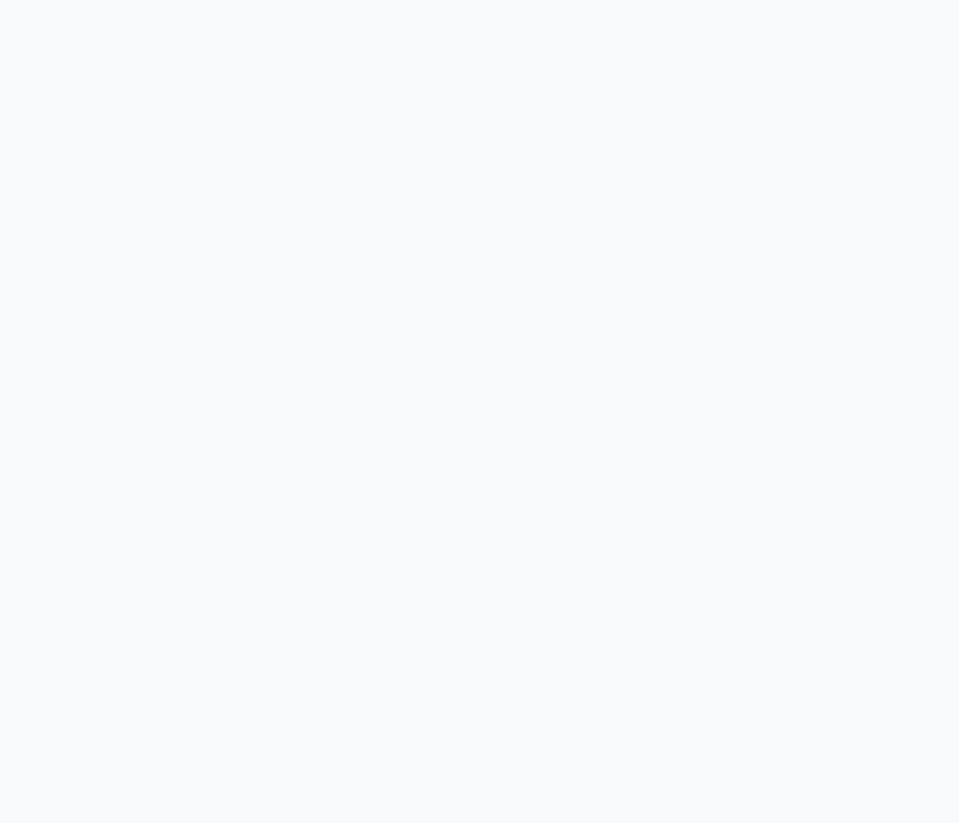
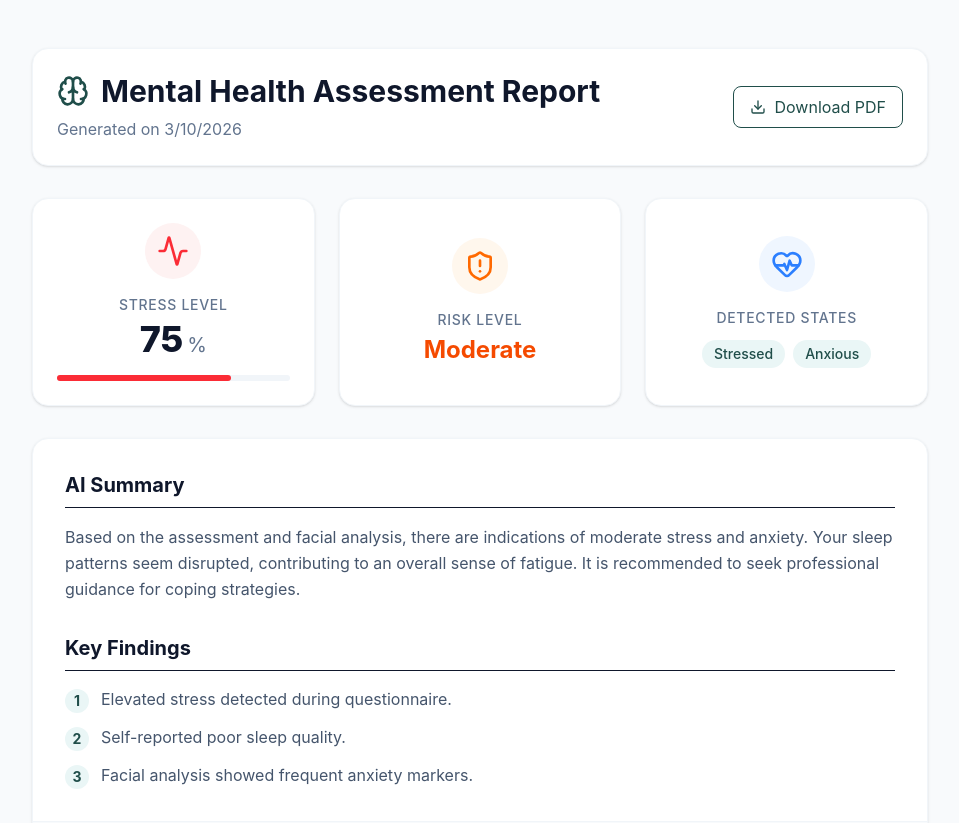
Before and after one commit to Ramkrushna77/CHK-1772563381363-6119-frontend, a React (Vite) app: page /report in a window 1280 px wide. Before the commit this address had no page. Shown: the top 823 px of the page, without its empty margins (160-1119 px from the left). Before the commit the page ends 800 px from the top, so only its background shows below. Built offline with nearby package versions, Linux system fonts and the light colour scheme.

Commit message:
feat: implement Mental Health Assessment page with face-api

```diff
--- a/src/App.jsx
+++ b/src/App.jsx
@@ -4,6 +4,7 @@ import LoginPage from './pages/LoginPage';
 import SignupPage from './pages/SignupPage';
 import ProfileCreationPage from './pages/ProfileCreationPage';
 import AssessmentPage from './pages/AssessmentPage';
+import ReportPage from './pages/ReportPage';
 
 function App() {
     return (
@@ -14,6 +15,7 @@ function App() {
                 <Route path="/signup" element={<SignupPage />} />
                 <Route path="/profile-creation" element={<ProfileCreationPage />} />
                 <Route path="/assessment" element={<AssessmentPage />} />
+                <Route path="/report" element={<ReportPage />} />
                 {/* Additional routes will be added here */}
             </Routes>
         </BrowserRouter>
--- /dev/null
+++ b/src/pages/ReportPage.jsx
@@ -0,0 +1,147 @@
+import { useState, useEffect } from 'react';
+import { useNavigate } from 'react-router-dom';
+import { Activity, Brain, ShieldAlert, HeartPulse, ChevronRight, Download } from 'lucide-react';
+
+export default function ReportPage() {
+    const navigate = useNavigate();
+    const [loading, setLoading] = useState(true);
+
+    // Mock Assessment Results
+    const reportData = {
+        stressLevel: 75, // percentage
+        riskLevel: 'Moderate',
+        predominantEmotions: ['Stressed', 'Anxious'],
+        summary: "Based on the assessment and facial analysis, there are indications of moderate stress and anxiety. Your sleep patterns seem disrupted, contributing to an overall sense of fatigue. It is recommended to seek professional guidance for coping strategies.",
+        keyFindings: [
+            "Elevated stress detected during questionnaire.",
+            "Self-reported poor sleep quality.",
+            "Facial analysis showed frequent anxiety markers."
+        ]
+    };
+
+    useEffect(() => {
+        // Simulate AI processing time
+        const timer = setTimeout(() => {
+            setLoading(false);
+        }, 3500);
+        return () => clearTimeout(timer);
+    }, []);
+
+    if (loading) {
+        return (
+            <div className="min-h-screen bg-[#EAF6F6] flex flex-col items-center justify-center p-4">
+                <div className="relative">
+                    <div className="absolute inset-0 rounded-full border-t-4 border-[#204E4A] animate-spin h-24 w-24"></div>
+                    <Brain className="h-24 w-24 text-[#204E4A] p-6 animate-pulse" />
+                </div>
+                <h2 className="mt-8 text-2xl font-bold text-[#204E4A] animate-pulse">
+                    Generating AI Assessment Report...
+                </h2>
+                <p className="mt-2 text-slate-600 text-center max-w-md">
+                    Analyzing your responses and facial expressions to provide a comprehensive mental wellness overview.
+                </p>
+            </div>
+        );
+    }
+
+    return (
+        <div className="min-h-screen bg-slate-50 py-12 px-4 sm:px-6 lg:px-8">
+            <div className="max-w-4xl mx-auto space-y-8">
+
+                {/* Header Section */}
+                <div className="flex flex-col md:flex-row md:items-center justify-between bg-white p-6 rounded-2xl shadow-sm border border-slate-100">
+                    <div>
+                        <h1 className="text-3xl font-bold text-slate-900 flex items-center">
+                            <Brain className="w-8 h-8 text-[#204E4A] mr-3" />
+                            Mental Health Assessment Report
+                        </h1>
+                        <p className="mt-2 text-slate-500">Generated on {new Date().toLocaleDateString()}</p>
+                    </div>
+                    <button className="mt-4 md:mt-0 flex items-center justify-center px-4 py-2 border border-[#204E4A] text-[#204E4A] rounded-lg hover:bg-[#EAF6F6] transition-colors">
+                        <Download className="w-4 h-4 mr-2" /> Download PDF
+                    </button>
+                </div>
+
+                {/* Indicators Grid */}
+                <div className="grid grid-cols-1 md:grid-cols-3 gap-6">
+
+                    {/* Stress Level */}
+                    <div className="bg-white p-6 rounded-2xl shadow-sm border border-slate-100 flex flex-col items-center justify-center text-center">
+                        <div className="p-3 bg-red-50 rounded-full mb-4">
+                            <Activity className="w-8 h-8 text-red-500" />
+                        </div>
+                        <h3 className="text-sm font-medium text-slate-500 uppercase tracking-wider mb-1">Stress Level</h3>
+                        <div className="flex items-baseline">
+                            <span className="text-4xl font-extrabold text-slate-900">{reportData.stressLevel}</span>
+                            <span className="text-xl text-slate-500 ml-1">%</span>
+                        </div>
+                        <div className="w-full bg-slate-100 rounded-full h-1.5 mt-4">
+                            <div className="bg-red-500 h-1.5 rounded-full" style={{ width: `${reportData.stressLevel}%` }}></div>
+                        </div>
+                    </div>
+
+                    {/* Risk Level */}
+                    <div className="bg-white p-6 rounded-2xl shadow-sm border border-slate-100 flex flex-col items-center justify-center text-center">
+                        <div className="p-3 bg-orange-50 rounded-full mb-4">
+                            <ShieldAlert className="w-8 h-8 text-orange-500" />
+                        </div>
+                        <h3 className="text-sm font-medium text-slate-500 uppercase tracking-wider mb-1">Risk Level</h3>
+                        <span className="text-2xl font-bold text-orange-600">{reportData.riskLevel}</span>
+                    </div>
+
+                    {/* Emotions */}
+                    <div className="bg-white p-6 rounded-2xl shadow-sm border border-slate-100 flex flex-col items-center justify-center text-center">
+                        <div className="p-3 bg-blue-50 rounded-full mb-4">
+                            <HeartPulse className="w-8 h-8 text-blue-500" />
+                        </div>
+                        <h3 className="text-sm font-medium text-slate-500 uppercase tracking-wider mb-1">Detected States</h3>
+                        <div className="flex flex-wrap justify-center gap-2 mt-2">
+                            {reportData.predominantEmotions.map((emotion, idx) => (
+                                <span key={idx} className="px-3 py-1 bg-[#EAF6F6] text-[#204E4A] rounded-full text-sm font-medium">
+                                    {emotion}
+                                </span>
+                            ))}
+                        </div>
+                    </div>
+
+                </div>
+
+                {/* Summary & Findings */}
+                <div className="bg-white rounded-2xl shadow-sm border border-slate-100 overflow-hidden">
+                    <div className="p-6 md:p-8">
+                        <h2 className="text-xl font-bold text-slate-900 mb-4 border-b pb-2">AI Summary</h2>
+                        <p className="text-slate-600 leading-relaxed mb-8">
+                            {reportData.summary}
+                        </p>
+
+                        <h2 className="text-xl font-bold text-slate-900 mb-4 border-b pb-2">Key Findings</h2>
+                        <ul className="space-y-3">
+                            {reportData.keyFindings.map((finding, idx) => (
+                                <li key={idx} className="flex items-start">
+                                    <span className="flex-shrink-0 w-6 h-6 flex items-center justify-center rounded-full bg-[#EAF6F6] text-[#204E4A] text-sm font-bold mr-3 mt-0.5">
+                                        {idx + 1}
+                                    </span>
+                                    <span className="text-slate-600">{finding}</span>
+                                </li>
+                            ))}
+                        </ul>
+                    </div>
+
+                    {/* Action Footer */}
+                    <div className="bg-slate-50 p-6 border-t border-slate-100 flex flex-col sm:flex-row items-center justify-between">
+                        <p className="text-sm text-slate-500 mb-4 sm:mb-0 max-w-lg">
+                            Disclaimer: This report is generated by AI and does not constitute a clinical medical diagnosis.
+                        </p>
+                        <button
+                            onClick={() => navigate('/suggestions')}
+                            className="w-full sm:w-auto flex items-center justify-center px-6 py-3 bg-[#204E4A] text-white rounded-lg hover:bg-[#153431] transition-colors font-medium shadow-sm hover:shadow-md"
+                        >
+                            View Doctor Suggestions <ChevronRight className="w-5 h-5 ml-2" />
+                        </button>
+                    </div>
+                </div>
+
+            </div>
+        </div>
+    );
+}
```
